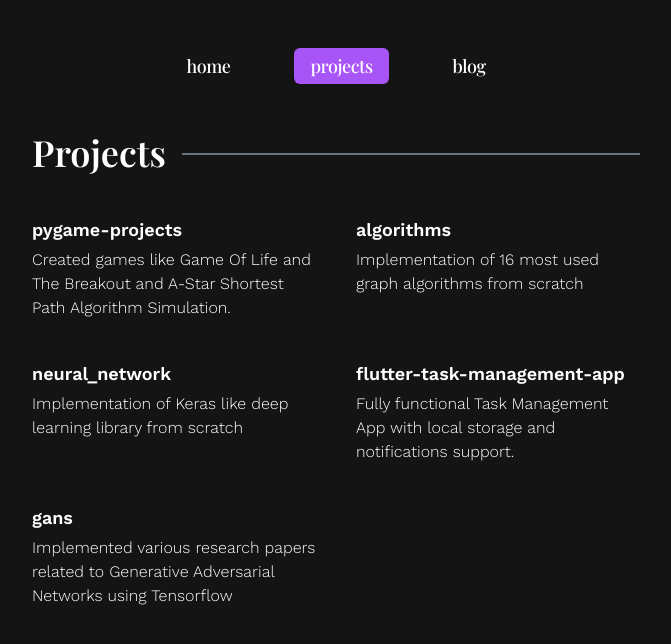
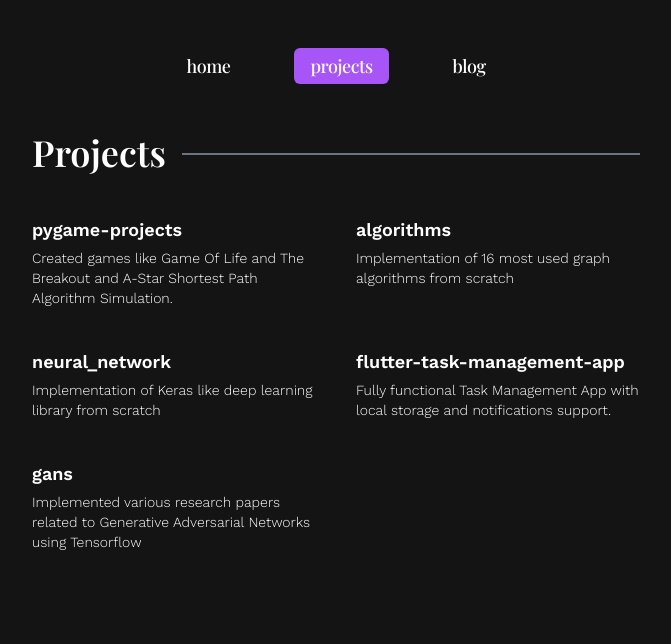
Before and after one commit to joshiprashanthd/personal_blog, a Next.js app: page /projects in a window 1280 px wide. Shown: the top 644 px of the page, without its empty margins (304-975 px from the left). Built offline with nearby package versions, Linux system fonts and the light colour scheme.

Commit message:
change repo card description font size to small

```diff
--- a/components/GithubRepoCard.tsx
+++ b/components/GithubRepoCard.tsx
@@ -10,7 +10,7 @@ const GithubRepoCard: React.FC<{ repo: Repos['repositories']['nodes'][0] }> = ({
 			className="b-hover b-hover-bg block rounded-md px-4 py-2 hover:shadow-md"
 		>
 			<h1 className="mb-1 font-semibold sm:text-lg">{repo.name}</h1>
-			<p className="text-sm font-light sm:text-base">{repo.description}</p>
+			<p className="text-sm font-light">{repo.description}</p>
 		</a>
 	)
 }
```
